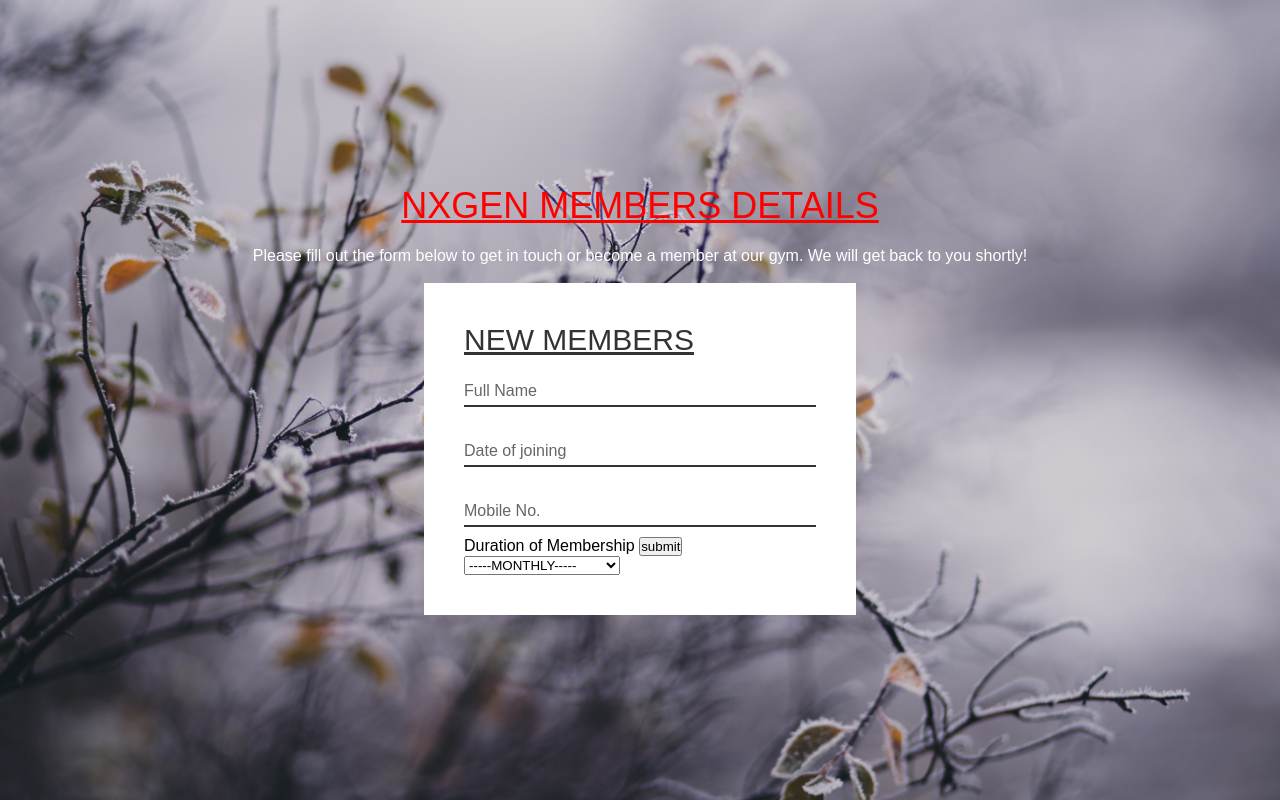
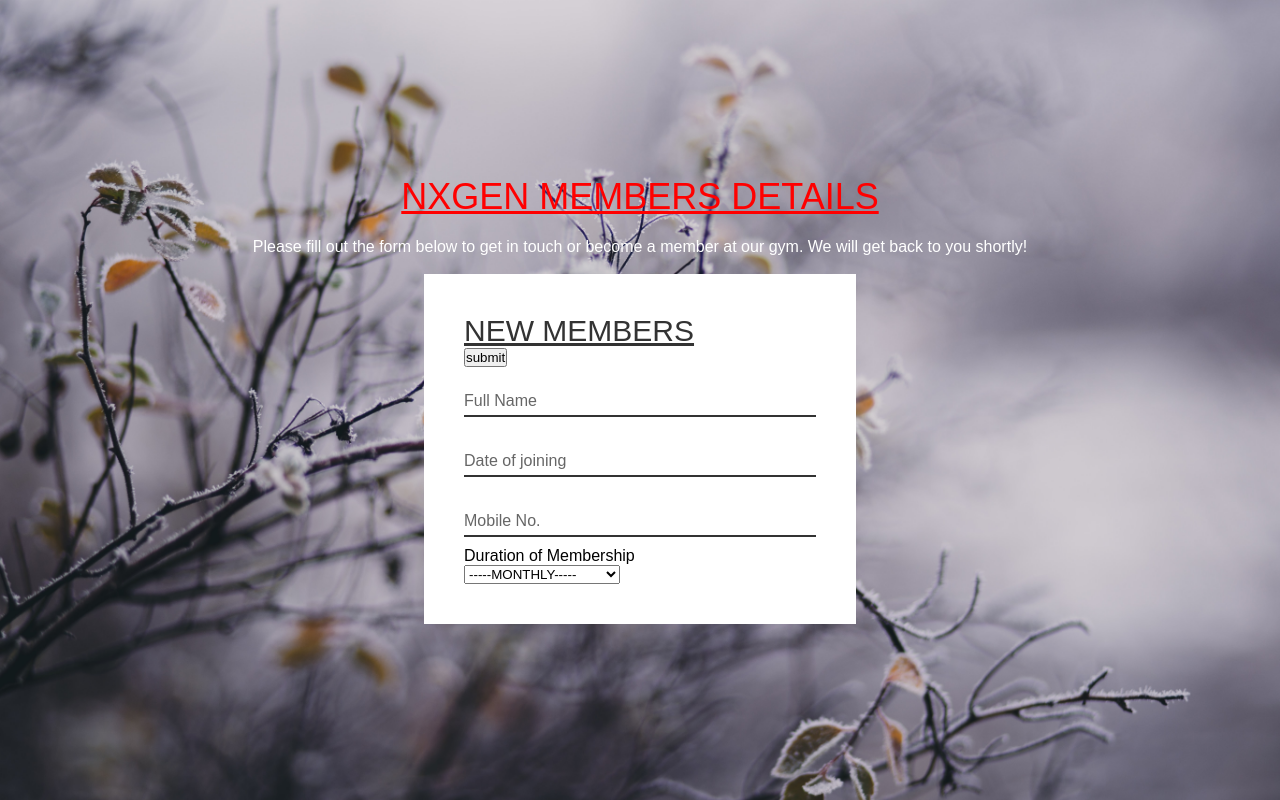
Before and after one commit to manish24012002/NXGEN_FITNESS, a plain HTML site: page pages/memberDetail.html in a window 1280 px wide. Drawn offline with Linux system fonts and the light colour scheme; a web font is replaced by a local one.

Commit message:
Update memberDetail.html

```diff
--- a/pages/memberDetail.html
+++ b/pages/memberDetail.html
@@ -18,7 +18,8 @@
             <form action="#" method="POST">
 
 
-                <h2><u>NEW MEMBERS</u></h2>
+               <span> <h2><u>NEW MEMBERS</u></h2></span>
+                <button class="btn" type="submit">submit</button>
                 <div class="inputBox">
                     <input type="text" required="required">
                     <span>Full Name</span>
@@ -39,14 +40,15 @@
                     <span>Mobile No.</span>
 
                 </div>
-                <span>Duration of Membership</span> <button type="submit">submit</button>
-                <div  class="custom-select" style="width:200px;">
+                <span>Duration of Membership</span>
+              <span><div  class="custom-select" style="width:200px;">
                     <select>
                       <option value="1"> -----MONTHLY-----</option>
                       <option value="2">-----QUATERLY-----</option>
                       <option value="3">-----HALF-YEARLY-----</option>
                       <option value="4">-----YEARLY-----</option>
-            </div>
+            </div></span>
+
 
 
 
```
